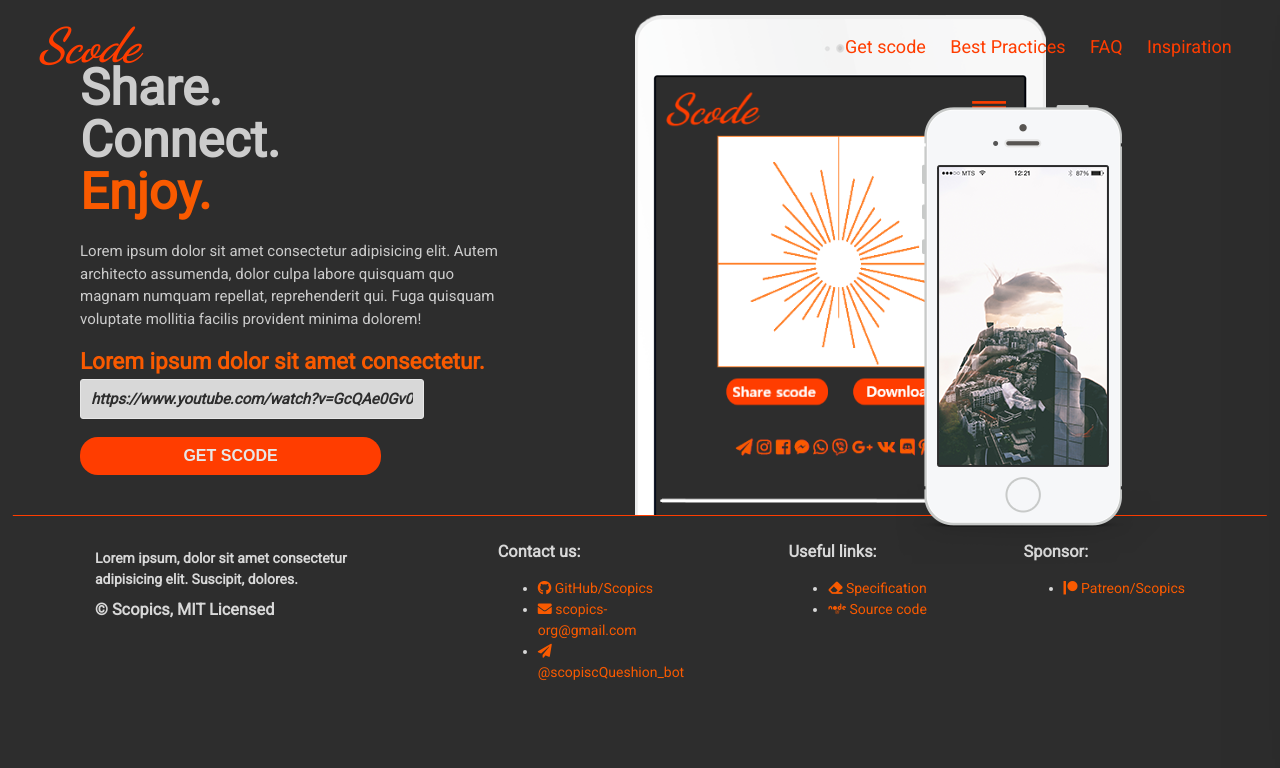
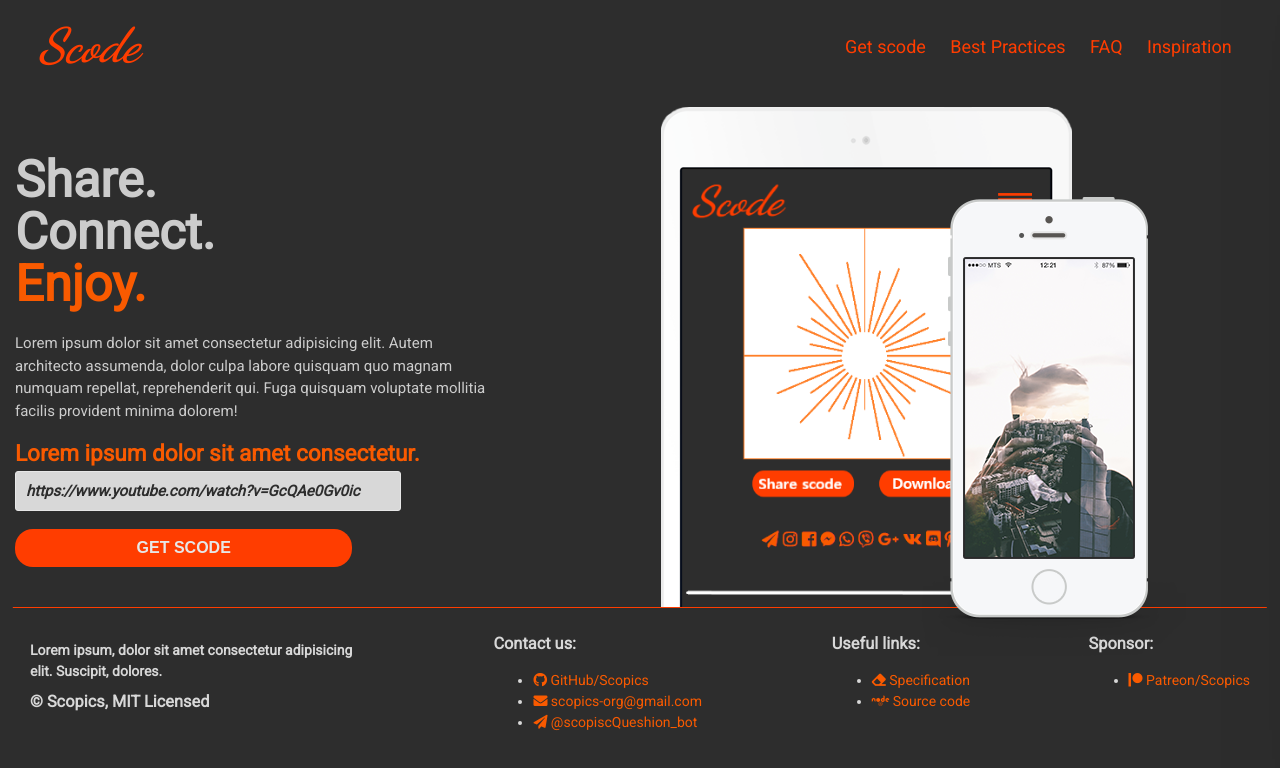
Before and after one commit to Scopics/scode, a plain HTML site: page front/index.html in a window 1280 px wide. Shown: the top 768 px of the page. Drawn offline with nearby package versions, Linux system fonts and the light colour scheme.

Commit message:
Resolve container conflict

```diff
--- a/front/assets/styles/homepage.css
+++ b/front/assets/styles/homepage.css
@@ -19,7 +19,7 @@ h1, h2, h3, h4, h5, h6 {
 
 /* Container */
 
-.container {
+.container-fv {
   padding: 0 15px;
   width: 100%;
   max-width: 1320px;
@@ -31,7 +31,6 @@ h1, h2, h3, h4, h5, h6 {
 .header {
   width: 100%;
   padding: 10px 0px;
-  position: absolute;
   top: 0;
   left: 0;
   right: 0;
@@ -177,7 +176,6 @@ h1, h2, h3, h4, h5, h6 {
   color: #ff3d00;
 }
 
-
 /* Devices */
 
 .devices {
--- a/front/index.html
+++ b/front/index.html
@@ -30,7 +30,7 @@
 </header>
 
 <section class="section">
-  <div class="container">
+  <div class="container-fv">
     <div class="homepage">
       <div class="homepage-item">
         <div class="homepage_header">
@@ -119,7 +119,7 @@
 
 <footer class="footer">
 
-  <div class="container">
+  <div class="container-fv">
     <div class="footer_inner">
       <div class="footer_coll footer_coll--povered-by">
         <h4 class="footer_text">Lorem ipsum, dolor sit amet consectetur adipisicing elit. Suscipit, dolores.</h5>
```
